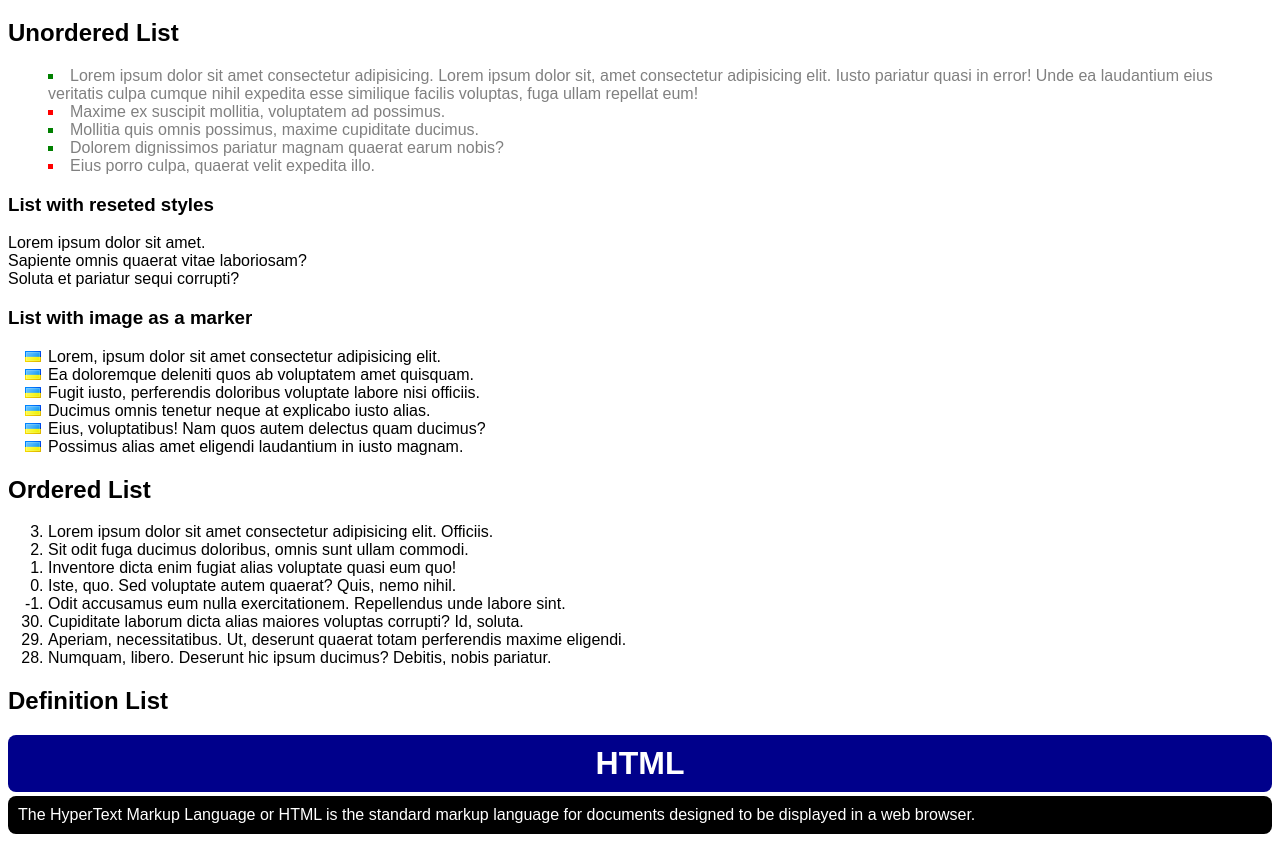
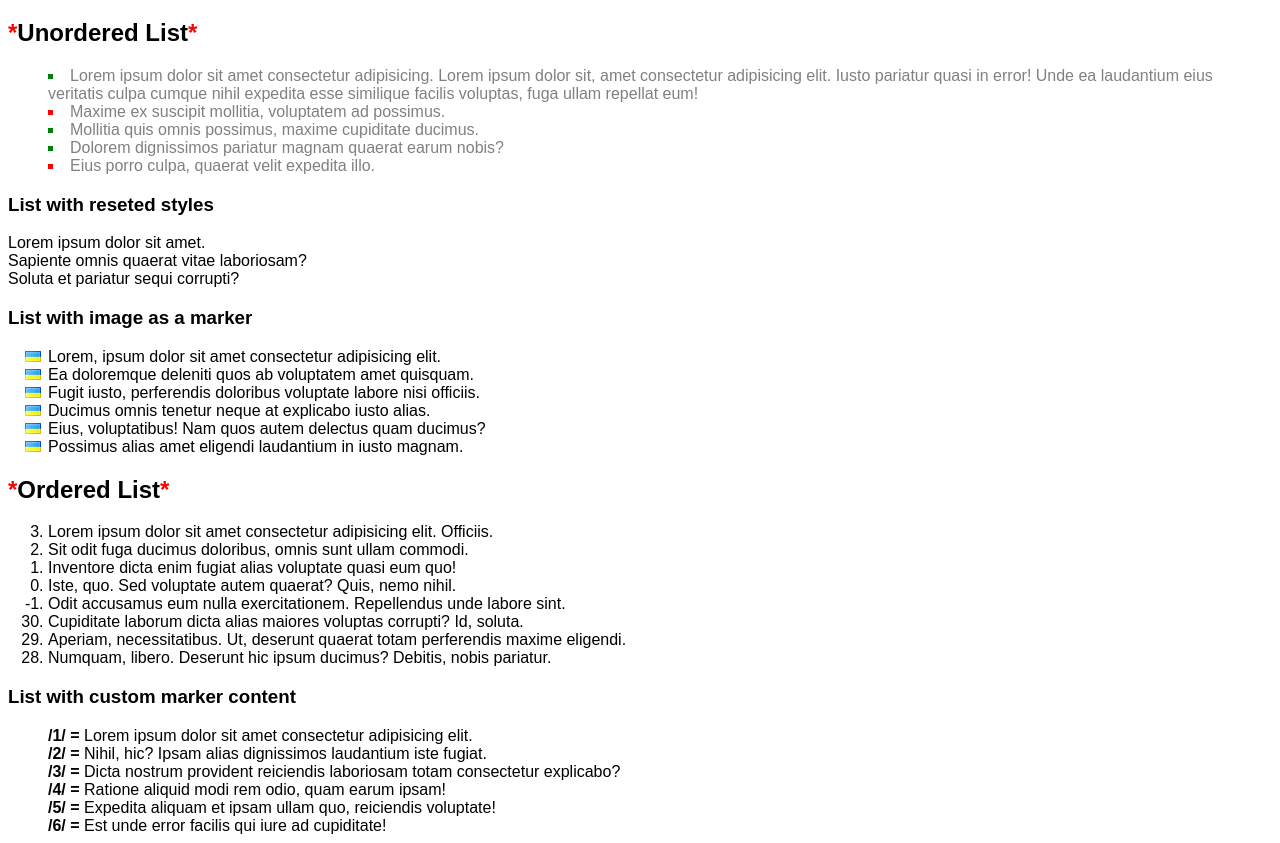
Before and after one commit to vladtymo/HTML-CSS-VPD121, a plain HTML site: page lists.html in a window 1280 px wide. Shown: the part 61-904 px from the top of the page. Drawn offline with Linux system fonts and the light colour scheme.

Commit message:
Pseudo elements. Custom marker content example.

```diff
--- a/lists.html
+++ b/lists.html
@@ -75,6 +75,31 @@
         ol ol ul {
             color: darkblue;
         }
+
+        /* --------------- pseudo elements --------------- */
+        /* ::before and ::after */
+        h2::before,
+        h2::after {
+            content: '*';
+            color: red;
+        }
+
+        .custom-marker-content {
+            list-style-type: none;
+
+            /* create counter */
+            counter-reset: number;
+        }
+
+        .custom-marker-content li::before {
+            /* get counter value */
+            content: '/' counter(number) '/ = ';
+
+            /* increment counter value */
+            counter-increment: number;
+
+            font-weight: bold;
+        }
     </style>
 </head>
 
@@ -120,6 +145,16 @@
         <li value="30">Cupiditate laborum dicta alias maiores voluptas corrupti? Id, soluta.</li>
         <li>Aperiam, necessitatibus. Ut, deserunt quaerat totam perferendis maxime eligendi.</li>
         <li>Numquam, libero. Deserunt hic ipsum ducimus? Debitis, nobis pariatur.</li>
+    </ol>
+
+    <h3>List with custom marker content</h3>
+    <ol class="custom-marker-content">
+        <li>Lorem ipsum dolor sit amet consectetur adipisicing elit.</li>
+        <li>Nihil, hic? Ipsam alias dignissimos laudantium iste fugiat.</li>
+        <li>Dicta nostrum provident reiciendis laboriosam totam consectetur explicabo?</li>
+        <li>Ratione aliquid modi rem odio, quam earum ipsam!</li>
+        <li>Expedita aliquam et ipsam ullam quo, reiciendis voluptate!</li>
+        <li>Est unde error facilis qui iure ad cupiditate!</li>
     </ol>
 
     <h2>Definition List</h2>
```
